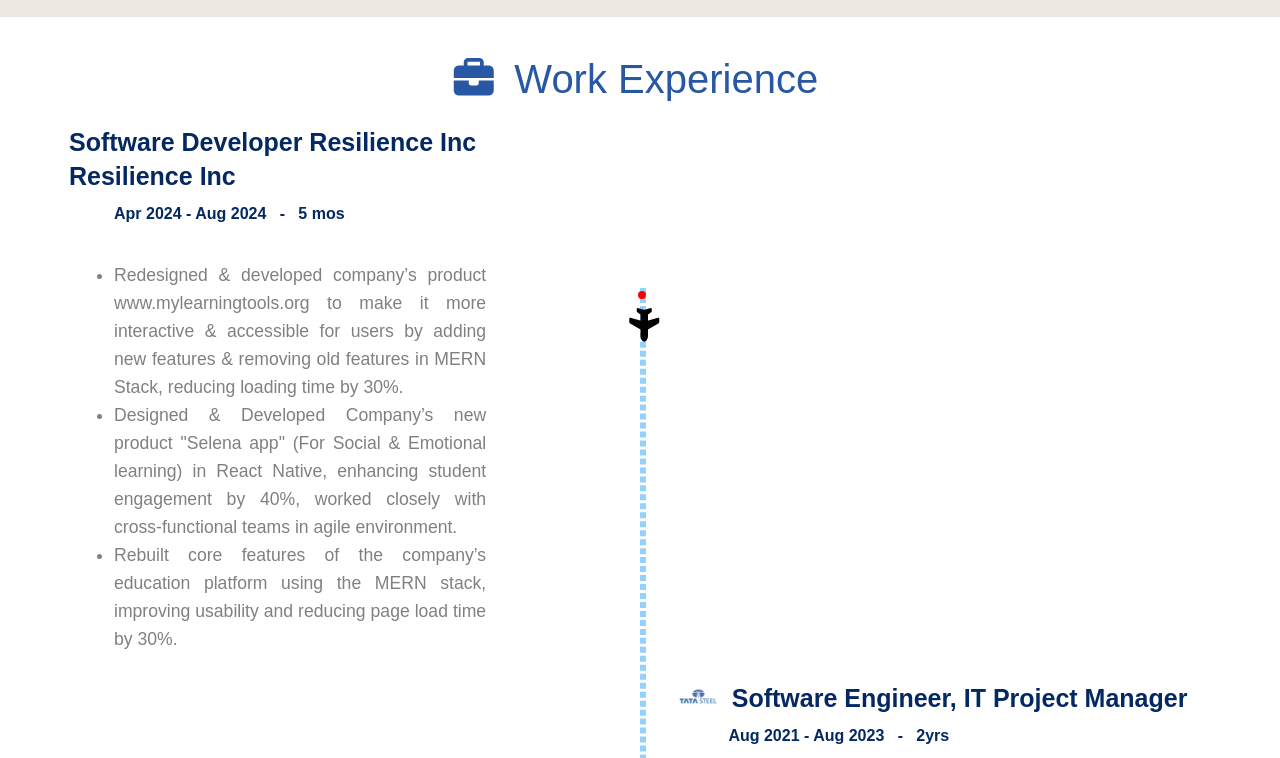
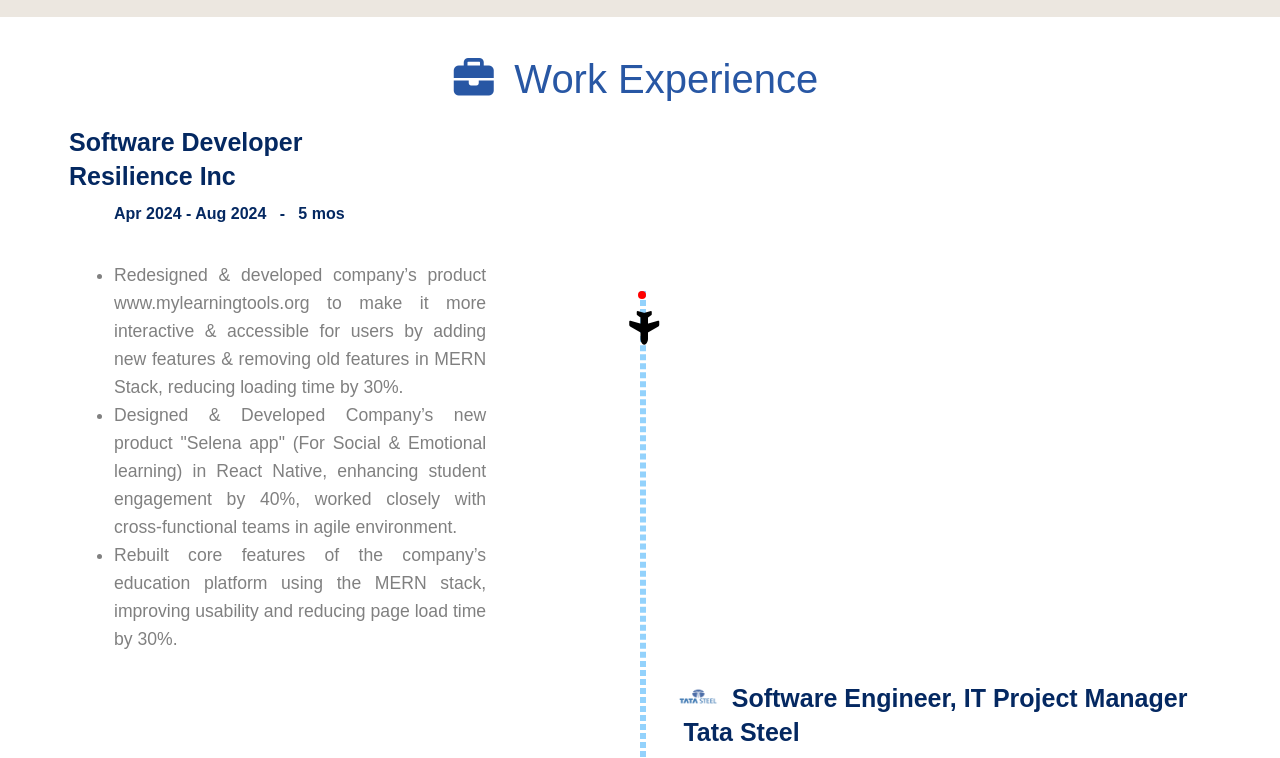
Before and after one commit to devthedevil/devthedevil.github.io, a plain HTML site: page index.html in a window 1280 px wide. Shown: the part 1682-2440 px from the top of the page. Drawn offline with Linux system fonts and the light colour scheme.

Commit message:
Update index.html
update

```diff
--- a/index.html
+++ b/index.html
@@ -223,7 +223,7 @@
             </h1>
             <div class ="timeline">
                 <div class="timeline-box">
-                    <div class="timeline-box-heading-experience text-center">Software Developer Resilience Inc </div><br>
+                    <div class="timeline-box-heading-experience text-center">Software Developer</div><br>
                      <div class="timeline-box-heading-experience text-center">Resilience Inc </div><br>
                     <div class="timeline-box-sub-heading text-center">Apr 2024 - Aug 2024 &nbsp; - &nbsp; 5 mos</div>
                     <div class="timeline-box-content-experience cus_para">
@@ -258,6 +258,7 @@
                 <div class="timeline-box tata-steel-img">
                     <div class="timeline-box-heading-experience text-center">
 Software Engineer, IT Project Manager</div><br>
+                    <div class="timeline-box-heading-experience text-center">Tata Steel </div><br>
                     <div class="timeline-box-sub-heading text-center">Aug 2021 - Aug 2023 &nbsp; - &nbsp; 2yrs</div>
                     <div class="timeline-box-content-experience cus_para">
                         <ul>
```
